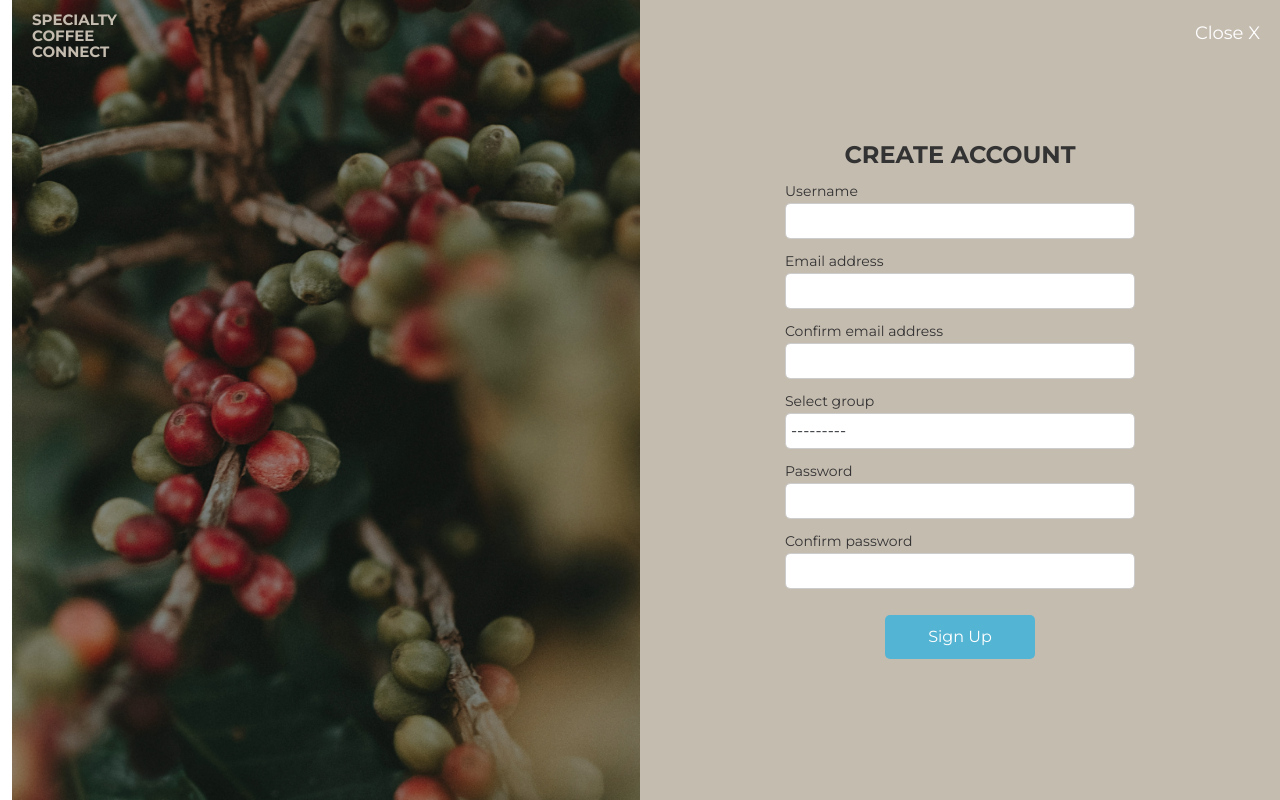
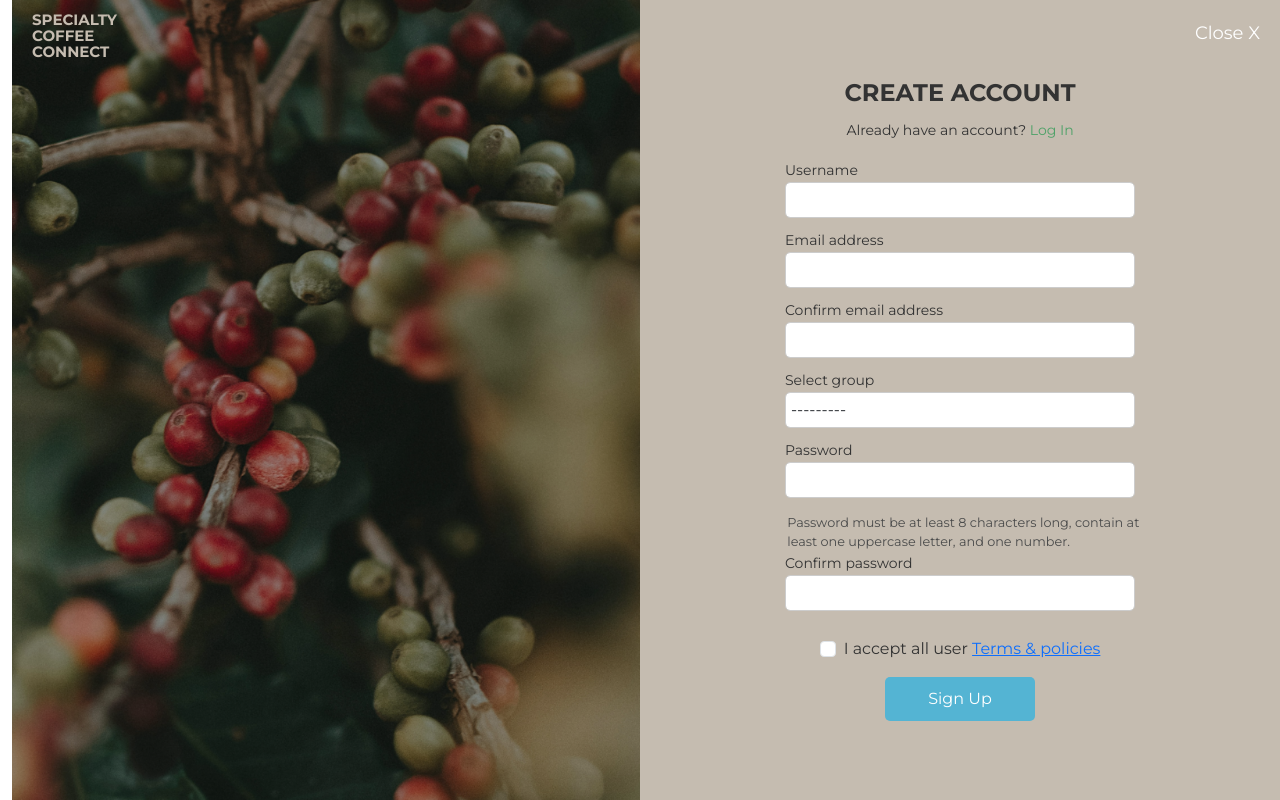
Before and after one commit to GBS-SpecialtyCoffee-Projects/RBF_platform, a Django app: page /signup/ in a window 1280 px wide. Run offline with Django 4.2, Linux system fonts and the light colour scheme; some libraries are stand-ins or nearby versions.

Commit message:
new signup&signin

```diff
--- a/base/templates/base/roaster_dashboard.html
+++ b/base/templates/base/roaster_dashboard.html
@@ -132,11 +132,11 @@
                 </div>
 
             </div>
-        </div>
-    </div>
+
+
 
                <!-- Sourcing Container -->
-    <div class="row mt-3 px-1 py-3 shadow-sm rounded mx-auto" style="background-color: white; max-width: 1375px;">
+            <div class="row mt-3 px-1 py-3 shadow-sm rounded mx-auto" style="background-color: white; width: 95%;">
                 <div class="d-flex justify-content-between">
                     <div>
                         <h2>Sourcing</h2>
--- a/base/templates/base/signup.html
+++ b/base/templates/base/signup.html
@@ -25,6 +25,9 @@
         <div class="col-12 col-lg-6 form-container">
             <div class="signup-form">
                 <h1 class="text-center">Create Account</h1>
+                <p class="text-center">
+                    <small>Already have an account? <a href="{% url 'signin' %}" style="color: #4DA167; text-decoration: none;">Log In</a></small>
+                </p>
                 <form method="post" id="signupForm">
                     {% csrf_token %}
                     {{ form.non_field_errors }}
@@ -44,11 +47,20 @@
                     </div>
                     <div class="mb-0">
                         <label class="form-label">Password</label> {{ form.password1 }}
+
                     </div>
+                    <small class="text-muted" style="font-size: 0.8em; display: block; margin-top: 5px; margin-left: 1.7rem;">Password must be at least 8 characters long, contain at least one uppercase letter, and one number.</small>
+
                     <div class="mb-3">
                         <label class="form-label">Confirm password</label> {{ form.password2 }}
                     </div>
-
+                    <!-- Checkbox for terms and conditions -->
+                    <div class="form-check mb-3 text-start">
+                        <input class="form-check-input" type="checkbox" id="termsCheck">
+                        <label class="form-check-label" for="termsCheck">
+                            I accept all user <a href="{% url 'landing_page' %}" target="_blank">Terms & policies</a>
+                        </label>
+                    </div>
                     <div class="d-grid justify-content-center">
                         <button type="submit" class="btn btn-primary">Sign Up</button>
                     </div>
@@ -106,5 +118,38 @@
                 });
         }
     });
+
+    document.getElementById('termsCheck').addEventListener('change', function() {
+    const signupButton = document.getElementById('signupButton');
+    if (this.checked) {
+        signupButton.disabled = false;
+    } else {
+        signupButton.disabled = true;
+    }
+});
+
+    document.getElementById('signupForm').addEventListener('submit', function(event) {
+        var email = document.getElementById('{{ form.email.id_for_label }}').value;
+        var confirmEmail = document.getElementById('{{ form.confirm_email.id_for_label }}').value;
+        var password1 = document.getElementById('{{ form.password1.id_for_label }}').value;
+        var password2 = document.getElementById('{{ form.password2.id_for_label }}').value;
+
+        if (email !== confirmEmail) {
+            alert("Email addresses don't match");
+            event.preventDefault();
+        }
+
+        if (password1 !== password2) {
+            alert("Passwords don't match");
+            event.preventDefault();
+        }
+
+        // Check if the terms checkbox is checked before submitting
+        if (!document.getElementById('termsCheck').checked) {
+            alert("You must accept the terms and policies before signing up.");
+            event.preventDefault();
+        }
+    });
+
 </script>
 {% endblock %}
--- a/base/views/forms.py
+++ b/base/views/forms.py
@@ -6,6 +6,8 @@ from django.contrib.auth.forms import UserCreationForm, AuthenticationForm
 from django.contrib.auth import get_user_model
 from django.core.exceptions import ValidationError
 from django.contrib.auth import authenticate
+import re
+
 
 class FarmerPhotoForm(forms.ModelForm):
     class Meta:
@@ -134,14 +136,24 @@ class SignupForm(forms.ModelForm):
         password1 = cleaned_data.get('password1')
         password2 = cleaned_data.get('password2')
 
+        # Email confirmation check
         if email and confirm_email and email != confirm_email:
             self.add_error('confirm_email', "Emails don't match")
 
+        # Password confirmation check
         if password1 and password2 and password1 != password2:
             self.add_error('password2', "Passwords don't match")
 
+        # Password complexity check
+        if password1:
+            if len(password1) < 8:
+                self.add_error('password1', "Password must be at least 8 characters long")
+            if not re.search(r'[A-Z]', password1):
+                self.add_error('password1', "Password must contain at least one uppercase letter")
+            if not re.search(r'\d', password1):
+                self.add_error('password1', "Password must contain at least one number")
+
         return cleaned_data
-
 
     def save(self, commit=True):
         user = super().save(commit=False)
@@ -156,7 +168,6 @@ class SignupForm(forms.ModelForm):
                 Roaster.objects.create(user=user)
 
         return user
-
 
 
 
```
Also changed, not shown: base/templates/base/signin.html (+6 -1 lines). Lines whose indentation alone changed are shown as unchanged.
